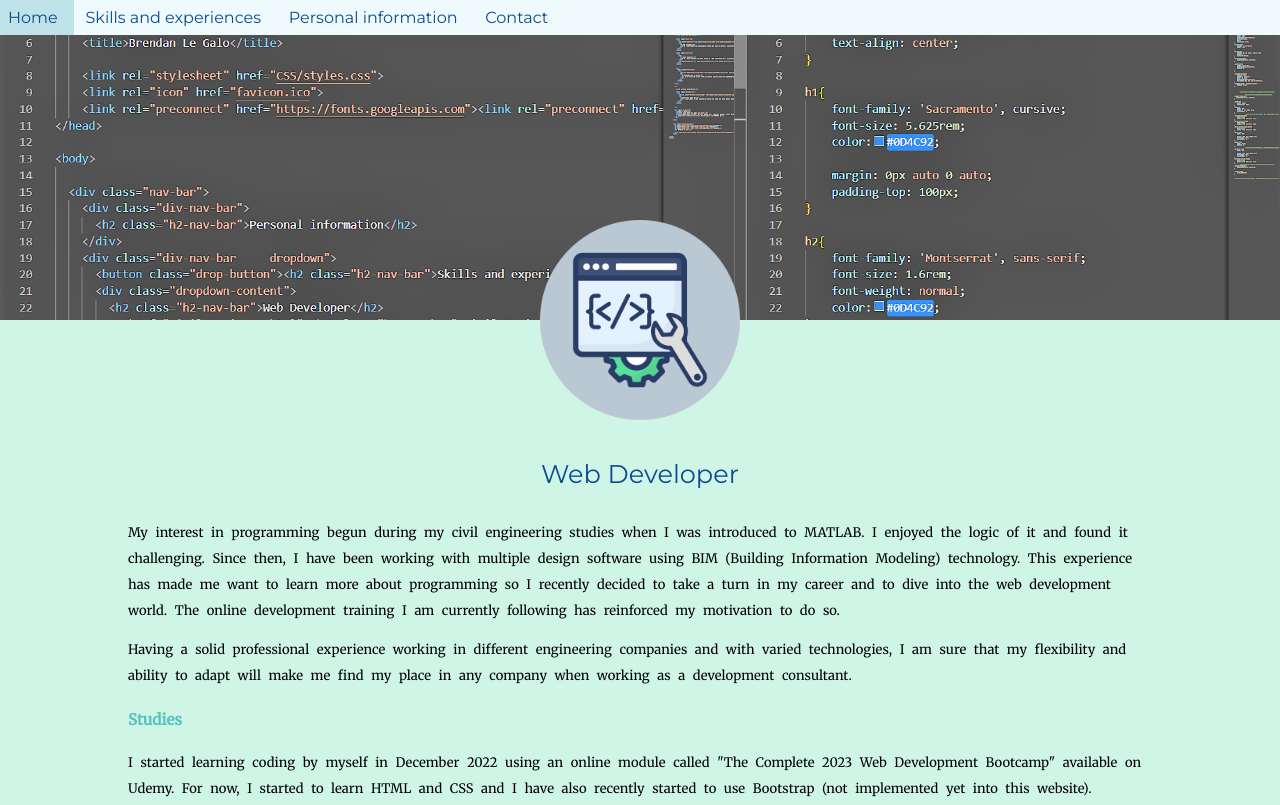
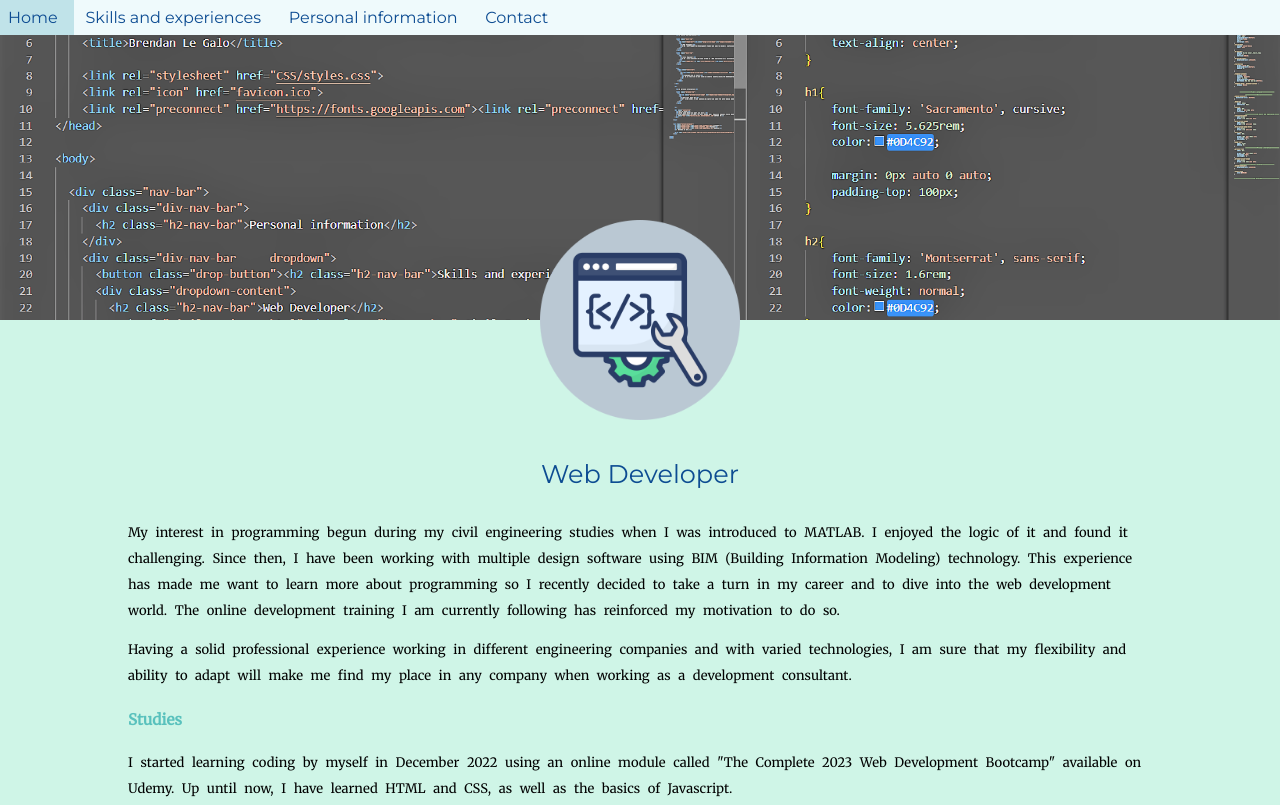
Before and after one commit to BrendanLeGalo/web-site-brendan, a plain HTML site: page skills-and-experiences.html in a window 1280 px wide. Shown: the top 805 px of the page. Drawn offline with Linux system fonts and the light colour scheme.

Commit message:
Update skills-and-experiences.html
update of the text content : section Web developer / studies (Up until now, I have learned HTML and CSS, as well as the basics of Javascript)
And addition of Javascript in the Languages and IT tools section

```diff
--- a/skills-and-experiences.html
+++ b/skills-and-experiences.html
@@ -59,8 +59,7 @@
             </p>
             <h3>Studies</h3>
             <p>I started learning coding by myself in December 2022 using an online module called "The Complete 2023 Web Development Bootcamp"
-               available on Udemy. For now, I started to learn HTML and CSS and I have also recently started to use Bootstrap (not implemented
-                yet into this website).
+               available on Udemy. Up until now, I have learned HTML and CSS, as well as the basics of Javascript.
             </p>
             <p>The content of the program includes, among others:</p>
               <ul>
@@ -228,6 +227,7 @@
               <ul>
                 <li>HTML</li>
                 <li>CSS</li>
+                <li>Javascript</li>
                 <li>Matlab</li>
               </ul>
               <li><strong>Microsoft Office</strong></li>
```
